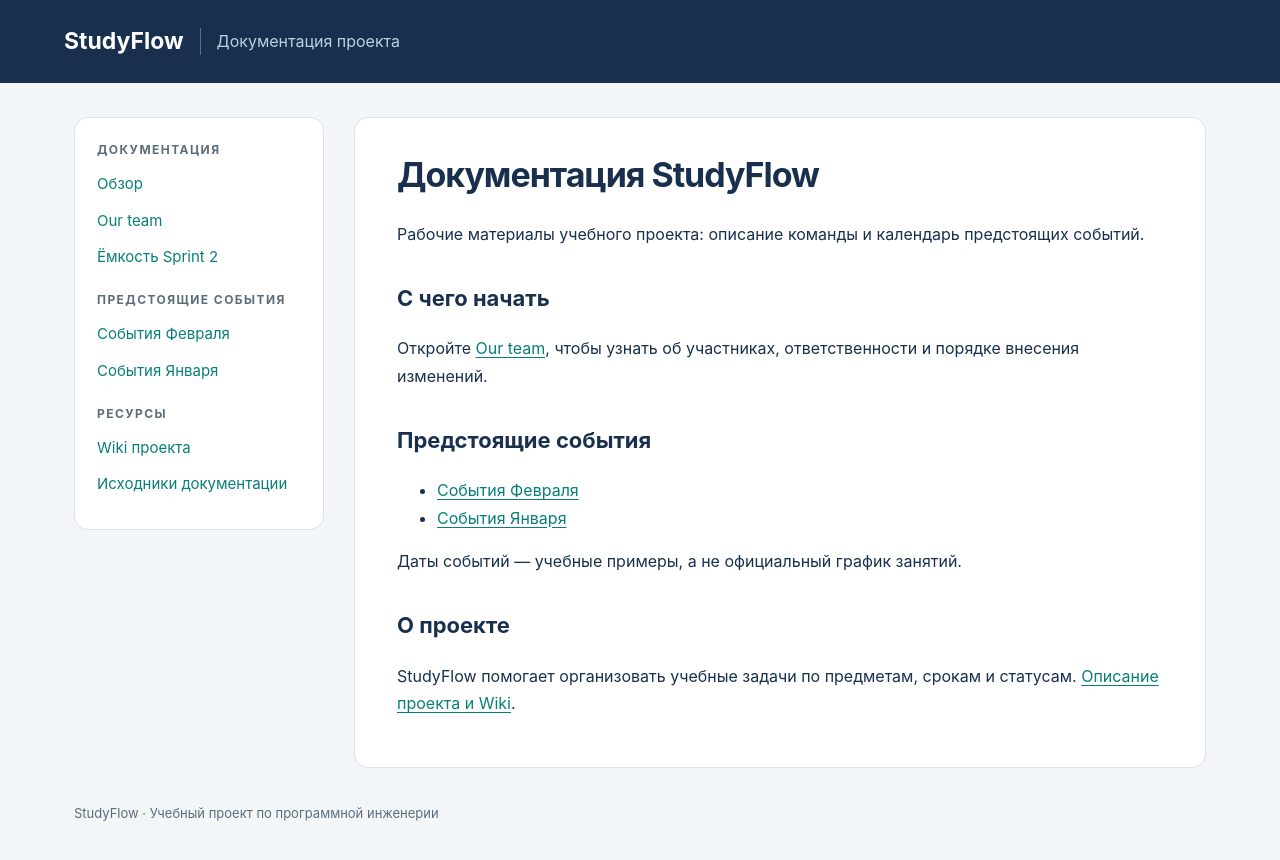
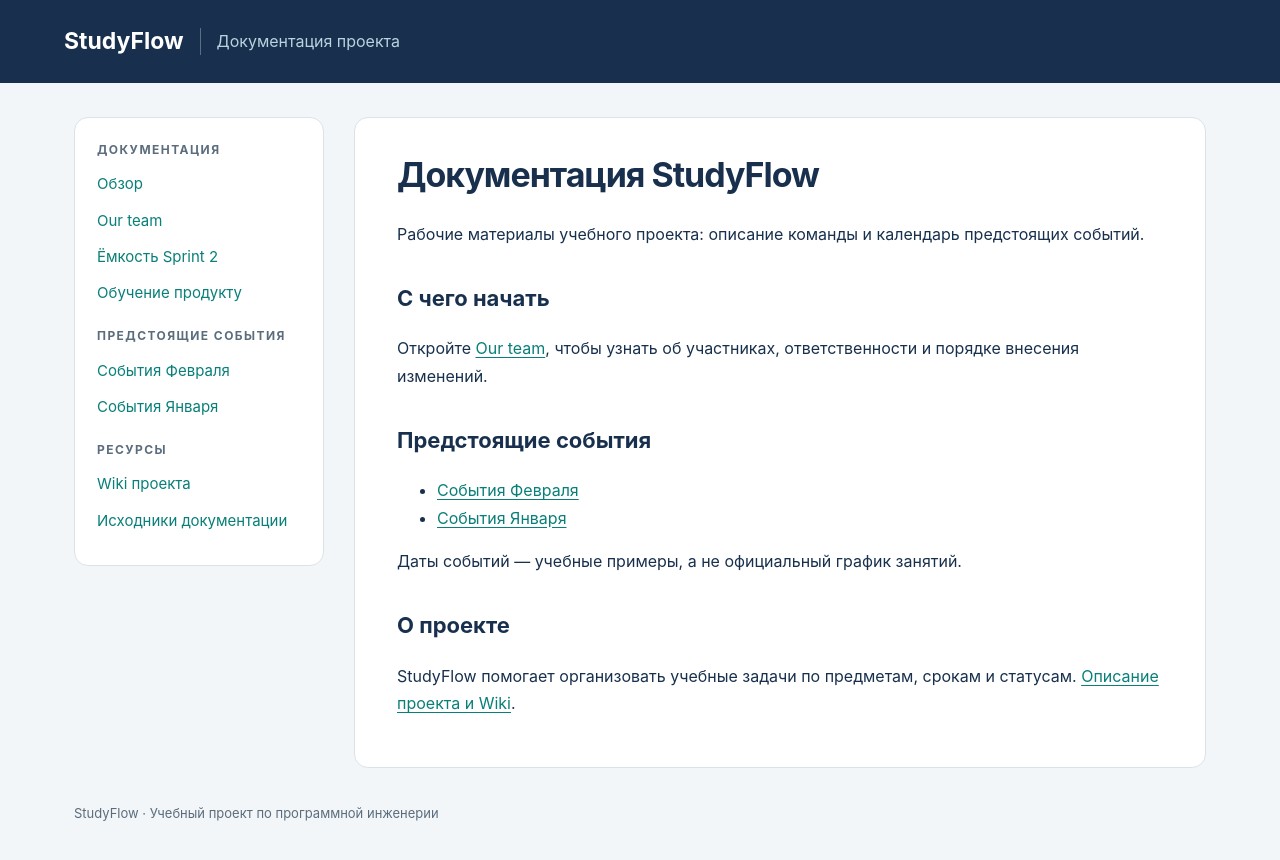
Before and after one commit to mirea-studyflow-bandukov-ilya/Docs, a Jekyll site: the page built from index.md, in a window 1280 px wide. Shown: the top 860 px of the page. Built offline with Jekyll 4.4.1, drawn with Linux system fonts in a browser that asks for light colours.

Commit message:
Add product training dashboard to documentation navigation

```diff
--- a/_layouts/default.html
+++ b/_layouts/default.html
@@ -14,7 +14,7 @@
 <div class="shell">
 <aside aria-label="Навигация по документации">
 <h2>Документация</h2>
-<ul><li><a href="{{ '/' | relative_url }}">Обзор</a></li><li><a href="{{ '/our-team/' | relative_url }}">Our team</a></li><li><a href="{{ '/sprint-capacity/' | relative_url }}">Ёмкость Sprint 2</a></li></ul>
+<ul><li><a href="{{ '/' | relative_url }}">Обзор</a></li><li><a href="{{ '/our-team/' | relative_url }}">Our team</a></li><li><a href="{{ '/sprint-capacity/' | relative_url }}">Ёмкость Sprint 2</a></li><li><a href="{{ '/product-dashboard/' | relative_url }}">Обучение продукту</a></li></ul>
 <h2>Предстоящие события</h2>
 <ul id="event-navigation" data-event-list>
 {% assign event_pages = site.pages | where: "section", "events" | sort: "source_name" %}
```
